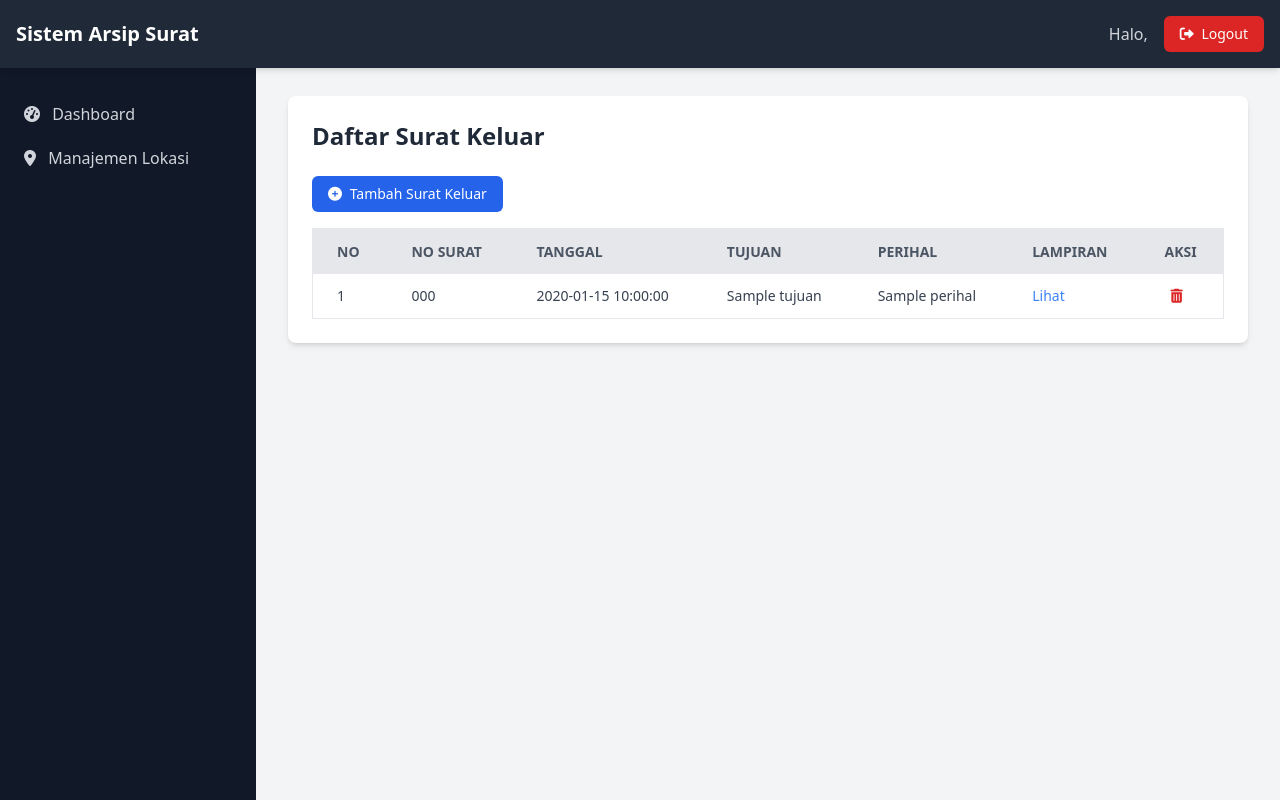
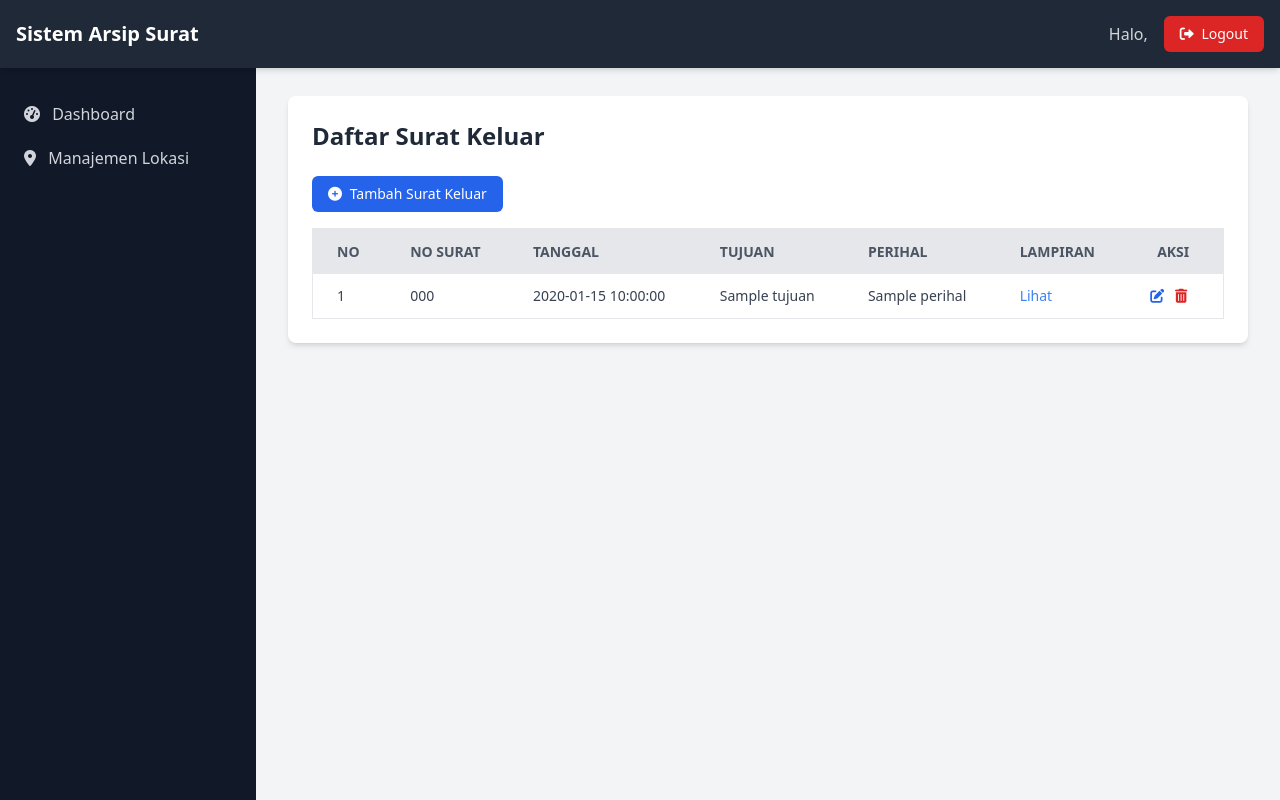
Before and after one commit to subejoonfire/arsip, a CodeIgniter 4 app: the page made by app/Views/admin/suratkeluar/index.php in a window 1280 px wide. Run offline with PHP 8.4 and a stand-in for CodeIgniter, Linux system fonts and the light colour scheme; the template is opened without the code that fills it: most values are stand-ins (such as "Sample title", 1, 10 or a date in 2020); data that the repository does not hold is empty; some libraries are stand-ins or nearby versions.

Commit message:
adding edit on surat keluar

```diff
--- a/app/Views/admin/suratkeluar/index.php
+++ b/app/Views/admin/suratkeluar/index.php
@@ -50,10 +50,10 @@
                         </td>
                         <td class="py-3 px-6 text-center">
                             <div class="flex item-center justify-center">
-                                <!-- Edit button (if you add edit functionality later) -->
-                                <!-- <a href="<?= base_url('admin/suratkeluar/edit/' . $surat['id']) ?>" class="w-4 mr-2 transform hover:text-purple-500 hover:scale-110">
+                                <a href="<?= base_url('admin/suratkeluar/edit/' . $surat['id']) ?>"
+                                    class="w-4 mr-2 transform hover:text-purple-500 hover:scale-110 text-blue-600">
                                     <i class="fas fa-edit"></i>
-                                </a> -->
+                                </a>
                                 <a href="<?= base_url('admin/suratkeluar/delete/' . $surat['id']) ?>"
                                     onclick="return confirm('Yakin hapus data ini?')"
                                     class="w-4 mr-2 transform hover:text-red-500 hover:scale-110 text-red-600">
```
